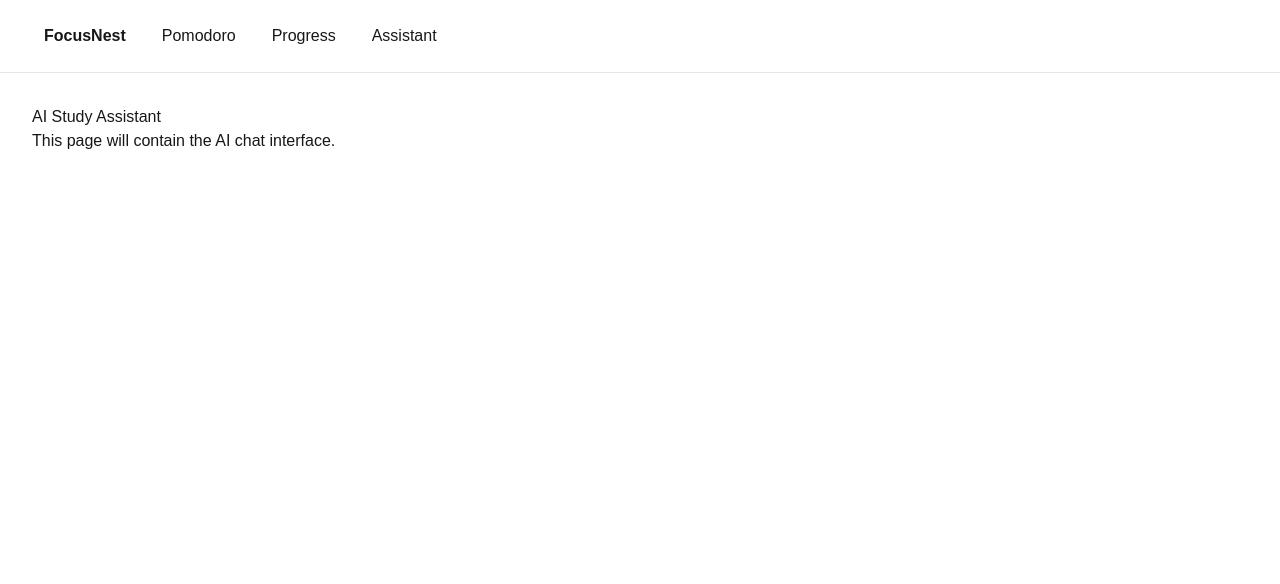
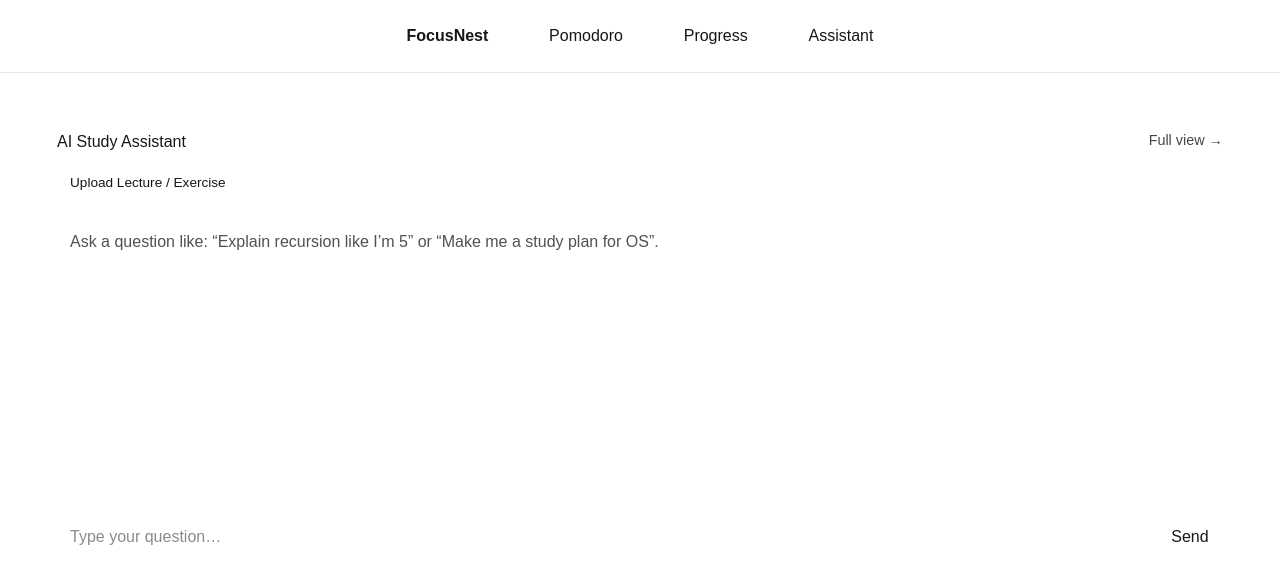
Before and after one commit to Aymen985/FocusNest, a Next.js app: page /assistant in a window 1280 px wide. Shown: the top 584 px of the page. Built offline with nearby package versions, Linux system fonts and the light colour scheme.

Commit message:
polish: centered navbar, assistant full page, demo upload button

```diff
--- a/app/assistant/page.tsx
+++ b/app/assistant/page.tsx
@@ -1,8 +1,9 @@
+import AssistantWidget from "../../components/AssistantWidget";
+
 export default function AssistantPage() {
   return (
-    <main style={{ padding: "2rem" }}>
-      <h1>AI Study Assistant</h1>
-      <p>This page will contain the AI chat interface.</p>
+    <main style={{ padding: "2rem", maxWidth: 1400, margin: "0 auto" }}>
+      <AssistantWidget />
     </main>
   );
 }
--- a/components/AssistantWidget.tsx
+++ b/components/AssistantWidget.tsx
@@ -11,7 +11,6 @@ async function sendToAssistantAPI(message: string, history: ChatMessage[]) {
     headers: { "Content-Type": "application/json" },
     body: JSON.stringify({
       message,
-      // convert widget history shape -> API history shape
       history: history.map((m) => ({
         role: m.role === "ai" ? "assistant" : "user",
         content: m.text,
@@ -30,12 +29,16 @@ export default function AssistantWidget() {
   const [messages, setMessages] = useState<ChatMessage[]>([]);
   const [isLoading, setIsLoading] = useState(false);
   const [error, setError] = useState<string | null>(null);
+  const [uploadedFile, setUploadedFile] = useState<string | null>(null);
 
   async function send() {
     if (!input.trim() || isLoading) return;
 
     const userText = input.trim();
-    const nextMessages: ChatMessage[] = [...messages, { role: "user", text: userText }];
+    const nextMessages: ChatMessage[] = [
+      ...messages,
+      { role: "user", text: userText },
+    ];
 
     setMessages(nextMessages);
     setInput("");
@@ -45,24 +48,31 @@ export default function AssistantWidget() {
     try {
       const { text } = await sendToAssistantAPI(userText, nextMessages);
       setMessages((m) => [...m, { role: "ai", text }]);
-    } catch (e: any) {
-      setError(e?.message || "Something went wrong");
+    } catch {
+      setError("AI unavailable. Please try again shortly.");
       setMessages((m) => [
         ...m,
-        { role: "ai", text: "Sorry, something went wrong talking to the assistant." },
+        { role: "ai", text: "AI unavailable. Please try again shortly." },
       ]);
     } finally {
       setIsLoading(false);
     }
   }
 
+  function handleFileUpload(e: React.ChangeEvent<HTMLInputElement>) {
+    const file = e.target.files?.[0];
+    if (!file) return;
+
+    setUploadedFile(file.name);
+  }
+
   return (
     <section
       style={{
-        padding: "1.25rem",
+        padding: "1.5rem",
         borderRadius: 12,
         border: "1px solid rgba(255,255,255,0.12)",
-        minHeight: 420,
+        minHeight: 480,
         display: "flex",
         flexDirection: "column",
       }}
@@ -72,6 +82,33 @@ export default function AssistantWidget() {
         <Link href="/assistant" style={{ opacity: 0.8, fontSize: "0.9rem" }}>
           Full view →
         </Link>
+      </div>
+
+      {/* Upload Button (Demo Only) */}
+      <div style={{ marginTop: "0.75rem" }}>
+        <label
+          style={{
+            display: "inline-block",
+            padding: "0.4rem 0.75rem",
+            borderRadius: 8,
+            border: "1px solid rgba(255,255,255,0.2)",
+            cursor: "pointer",
+            fontSize: "0.85rem",
+          }}
+        >
+          Upload Lecture / Exercise
+          <input
+            type="file"
+            style={{ display: "none" }}
+            onChange={handleFileUpload}
+          />
+        </label>
+
+        {uploadedFile && (
+          <div style={{ marginTop: "0.4rem", fontSize: "0.8rem", opacity: 0.8 }}>
+            Uploaded (demo): {uploadedFile}
+          </div>
+        )}
       </div>
 
       <div
@@ -96,10 +133,15 @@ export default function AssistantWidget() {
                 marginBottom: "0.75rem",
                 padding: "0.6rem 0.75rem",
                 borderRadius: 12,
-                background: m.role === "user" ? "rgba(255,255,255,0.08)" : "rgba(0,0,0,0.2)",
+                background:
+                  m.role === "user"
+                    ? "rgba(255,255,255,0.08)"
+                    : "rgba(0,0,0,0.2)",
               }}
             >
-              <b style={{ opacity: 0.85 }}>{m.role === "user" ? "You" : "AI"}:</b>{" "}
+              <b style={{ opacity: 0.85 }}>
+                {m.role === "user" ? "You" : "AI"}:
+              </b>{" "}
               <span style={{ opacity: 0.9 }}>{m.text}</span>
             </div>
           ))
@@ -111,7 +153,11 @@ export default function AssistantWidget() {
           </div>
         )}
 
-        {error && <div style={{ color: "crimson", marginTop: "0.5rem" }}>{error}</div>}
+        {error && (
+          <div style={{ color: "crimson", marginTop: "0.5rem" }}>
+            {error}
+          </div>
+        )}
       </div>
 
       <div style={{ marginTop: "0.75rem", display: "flex", gap: "0.5rem" }}>
@@ -133,7 +179,11 @@ export default function AssistantWidget() {
         <button
           onClick={send}
           disabled={isLoading || !input.trim()}
-          style={{ padding: "0.6rem 0.9rem", borderRadius: 10, cursor: "pointer" }}
+          style={{
+            padding: "0.6rem 0.9rem",
+            borderRadius: 10,
+            cursor: "pointer",
+          }}
         >
           {isLoading ? "Thinking…" : "Send"}
         </button>
--- a/components/Navbar.tsx
+++ b/components/Navbar.tsx
@@ -1,7 +1,7 @@
 import Link from "next/link";
 
 const linkStyle: React.CSSProperties = {
-  padding: "0.5rem 0.75rem",
+  padding: "0.5rem 0.9rem",
   borderRadius: "0.5rem",
   textDecoration: "none",
 };
@@ -11,7 +11,9 @@ export default function Navbar() {
     <nav
       style={{
         display: "flex",
-        gap: "0.75rem",
+        justifyContent: "center",
+        alignItems: "center",
+        gap: "2rem",
         padding: "1rem 2rem",
         borderBottom: "1px solid rgba(0,0,0,0.1)",
       }}
```
